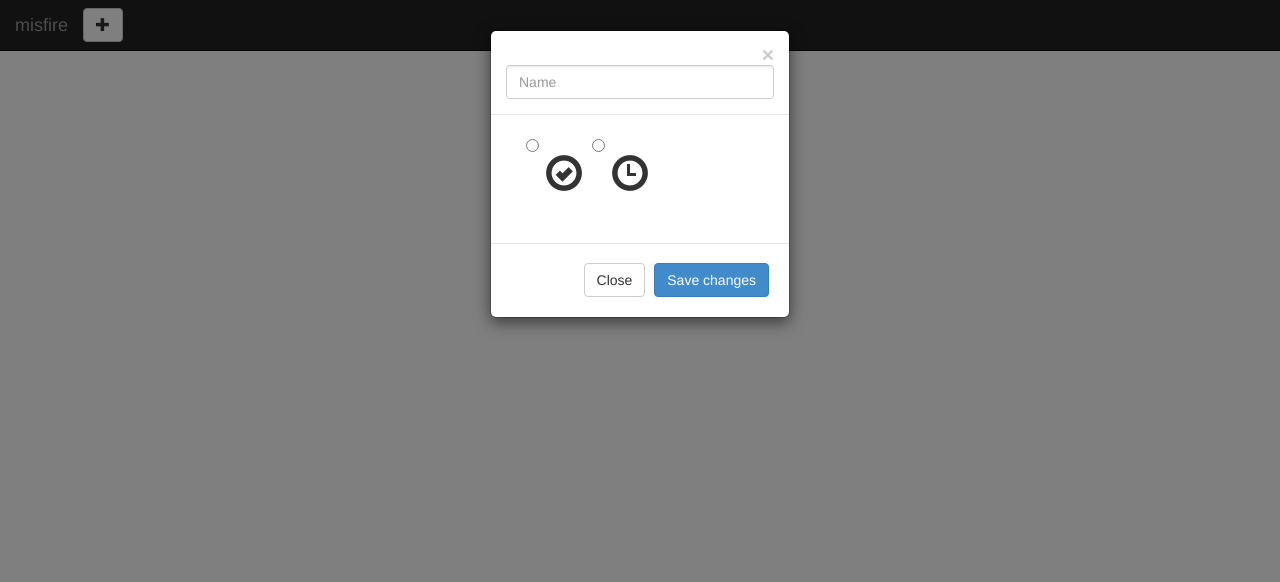
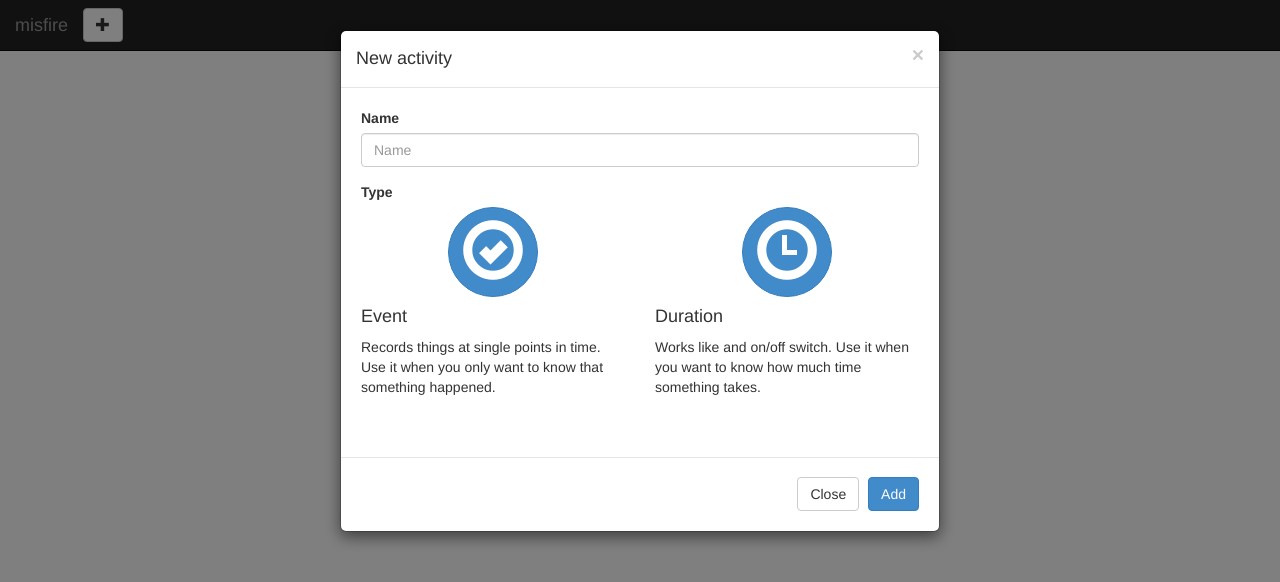
Before and after one commit to adbl/misfire-ui, a plain HTML site: page index.html in a window 1280 px wide. Both pictures are taken after a click on the button 103 px from the left and 25 px from the top of the page. Drawn offline with nearby package versions, Linux system fonts and the light colour scheme; no server answers.

Commit message:
Pretty Add modal and error handling

```diff
--- /dev/null
+++ b/css/style.css
@@ -0,0 +1,9 @@
+.btn-circle {
+  width: 90px;
+  height: 90px;
+  text-align: center;
+  padding: 6px 0;
+  font-size: 60px;
+  line-height: 1.5;
+  border-radius: 45px;
+}
--- a/index.html
+++ b/index.html
@@ -10,6 +10,7 @@
     <link href="css/bootstrap.min.css" rel="stylesheet">
     <!-- <link href="css/bootstrap-theme.min.css" rel="stylesheet"> -->
     <!-- <link rel="stylesheet" href="css/bootflat.min.css"/> -->
+    <link href="css/style.css" rel="stylesheet">
     <!-- HTML5 Shim and Respond.js IE8 support of HTML5 elements and media queries -->
     <!-- WARNING: Respond.js doesn't work if you view the page via file:// -->
     <!--[if lt IE 9]>
@@ -60,42 +61,54 @@
       <!-- /ko -->
     </div>
 
-
-    <!-- Modal -->
-    <div class="modal fade" id="add-activity" tabindex="-1" role="dialog" aria-labelledby="myModalLabel" aria-hidden="true">
-      <div class="modal-dialog modal-sm">
+    <div class="modal fade" id="add-activity" tabindex="-1" role="dialog" aria-labelledby="add-activity-label" aria-hidden="true">
+      <div class="modal-dialog">
         <div class="modal-content">
           <div class="modal-header">
             <button type="button" class="close" data-dismiss="modal" aria-hidden="true">&times;</button>
+            <h4 class="modal-title" id="add-activity-label">New activity</h4>
+          </div>
+          <div class="modal-body">
+            <div class="form-group" data-bind="css: { 'has-error': name_error(), 'has-feedback': name_error() }">
+              <label class="control-label" for="add-activity-name">Name</label>
+              <input id="add-activity-name" type="text" data-bind="value: name" class="form-control" placeholder="Name">
+              <span class="glyphicon glyphicon-remove form-control-feedback" data-bind="css: { hidden: !name_error() }"></span>
+            </div>
 
-            <!-- <div class="input-group input-group-lg"> -->
-              <input type="text" data-bind="value: name" class="form-control" placeholder="Name" />
-            <!-- </div> -->
-
-            <!-- <h4 class="modal-title" id="myModalLabel">New activity</h4> -->
-          </div>
-
-          <div class="modal-body">
-            <div class="container">
+            <div class="form-group" data-bind="css: { 'has-error': type_error() }">
+              <label class="control-label">Type</label>
               <div class="row">
-                <div class="col-md-6">
-                  <div class="input-group">
-                    <label class="radio-inline">
-                      <input data-bind="checked: type" value="event" type="radio" id="flat-radio-1" name="type">
-                      <p class="h1"><span class="glyphicon glyphicon-ok-circle"></span></p>
-                    </label>
-                    <label class="radio-inline">
-                      <input data-bind="checked: type" value="duration" type="radio" id="flat-radio-2" name="type">
-                      <p class="h1"><span class="glyphicon glyphicon-time"></span></p>
-                    </label>
-                  </div>
+                <div class="col-xs-6">
+                  <label class="btn btn-primary btn-circle center-block" data-bind="css: { active: type() == 'event' }">
+                    <input class="hidden" type="radio" name="type" value="event" id="flat-radio-1" data-bind="checked: type">
+                    <span class="glyphicon glyphicon-ok-circle" />
+                  </label>
+                </div>
+                <div class="col-xs-6">
+                  <label class="btn btn-primary btn-circle center-block" data-bind="css: { active: type() == 'duration' }">
+                    <input class="hidden" type="radio" name="type" value="duration" id="flat-radio-2" data-bind="checked: type">
+                    <span class="glyphicon glyphicon-time" />
+                  </label>
+                </div>
+              </div>
+              <div class="row">
+                <div class="col-xs-6">
+                  <h4>Event</h4>
+                  <p>Records things at single points in time. Use it when you only want to know that something happened.</p>
+                </div>
+                <div class="col-xs-6">
+                  <h4>Duration</h4>
+                  <p>Works like and on/off switch. Use it when you want to know how much time something takes.</p>
                 </div>
               </div>
             </div>
+
+            <div class="alert alert-danger" data-bind="css: { hidden: !name_error() }">You have to enter a name.</div>
+            <div class="alert alert-danger" data-bind="css: { hidden: !type_error() }">You have to select a type.</div>
           </div>
           <div class="modal-footer">
             <button type="button" class="btn btn-default" data-dismiss="modal">Close</button>
-            <button type="button" data-bind="click: addActivity" class="btn btn-primary">Save changes</button>
+            <button type="button" data-bind="click: addActivity" class="btn btn-primary">Add</button>
           </div>
         </div>
       </div>
--- a/js/main.js
+++ b/js/main.js
@@ -94,9 +94,14 @@ function AddActivityViewModel() {
     self.uri = 'http://localhost:4000/measures';
     self.name = ko.observable();
     self.type = ko.observable();
-
+    self.name_error = ko.observable(false);
+    self.type_error = ko.observable(false);
 
     self.addActivity = function() {
+        self.name_error(!self.name());
+        self.type_error(!self.type());
+        if (self.name_error() || self.type_error()) return;
+
         console.log(self.name());
         console.log(self.type());
         data = {
@@ -107,8 +112,17 @@ function AddActivityViewModel() {
             console.log(data);
         });
     }
+    self.cancelAdd = function() {
+        self.name_error(false);
+        self.type_error(false);
+    }
 }
 
+var add_activity_model = new AddActivityViewModel();
+ko.applyBindings(new ActivitiesViewModel(), $('#main')[0]);
+ko.applyBindings(add_activity_model, $('#add-activity')[0]);
 
-ko.applyBindings(new ActivitiesViewModel(), $('#main')[0]);
-ko.applyBindings(new AddActivityViewModel(), $('#add-activity')[0]);;
+// bootstrap javascript event -> knockout model
+$('#add-activity').on('hidden.bs.modal', function (e) {
+    add_activity_model.cancelAdd();
+});
```
